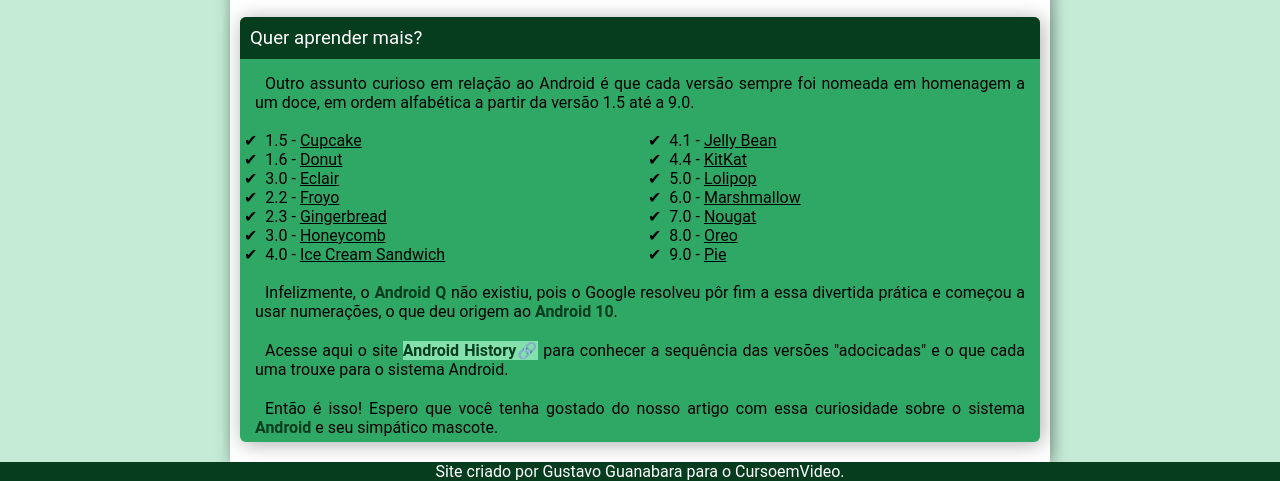
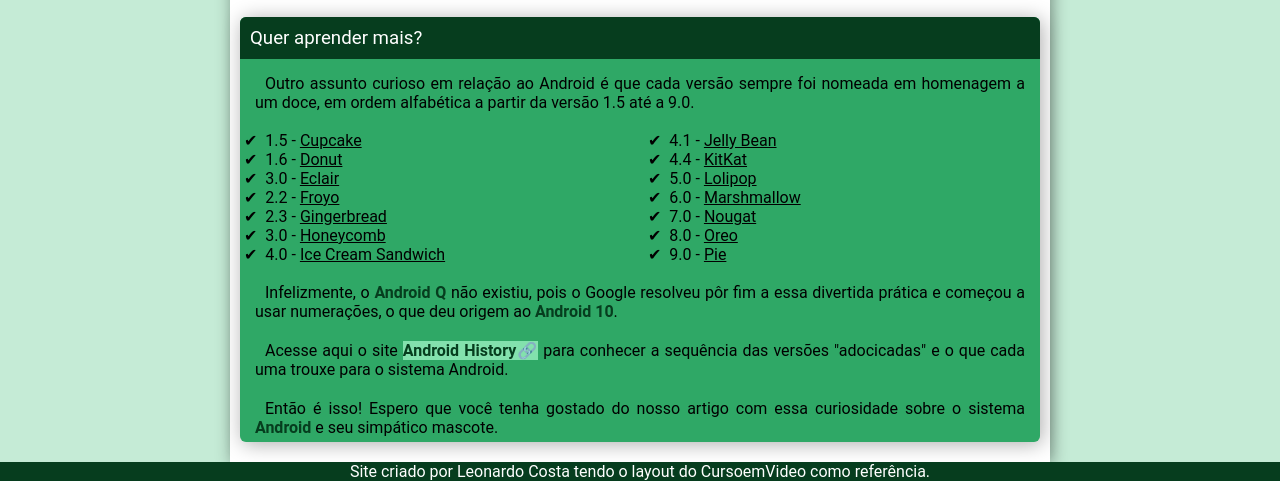
Before and after one commit to LeonardoCostaB/projeto-android, a plain HTML site: page index.html in a window 1280 px wide. Shown: the part 1941-2422 px from the top of the page. Drawn offline with Linux system fonts and the light colour scheme.

Commit message:
Atualizando o html

```diff
--- a/index.html
+++ b/index.html
@@ -94,7 +94,7 @@
 </main>
 
 <footer>
-    Site criado por Gustavo Guanabara para o CursoemVideo.
+    Site criado por Leonardo Costa tendo o layout do CursoemVideo como referência.
 </footer>
 
 </body>
```
